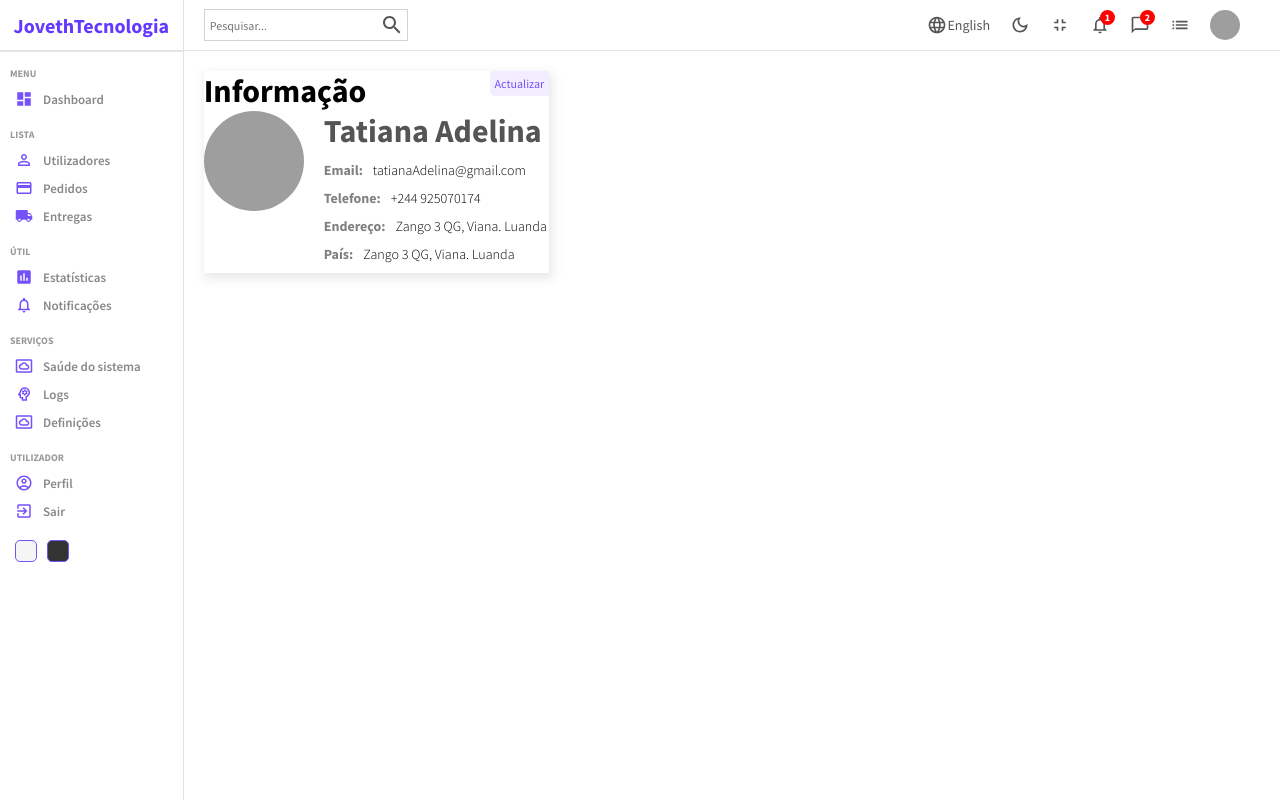
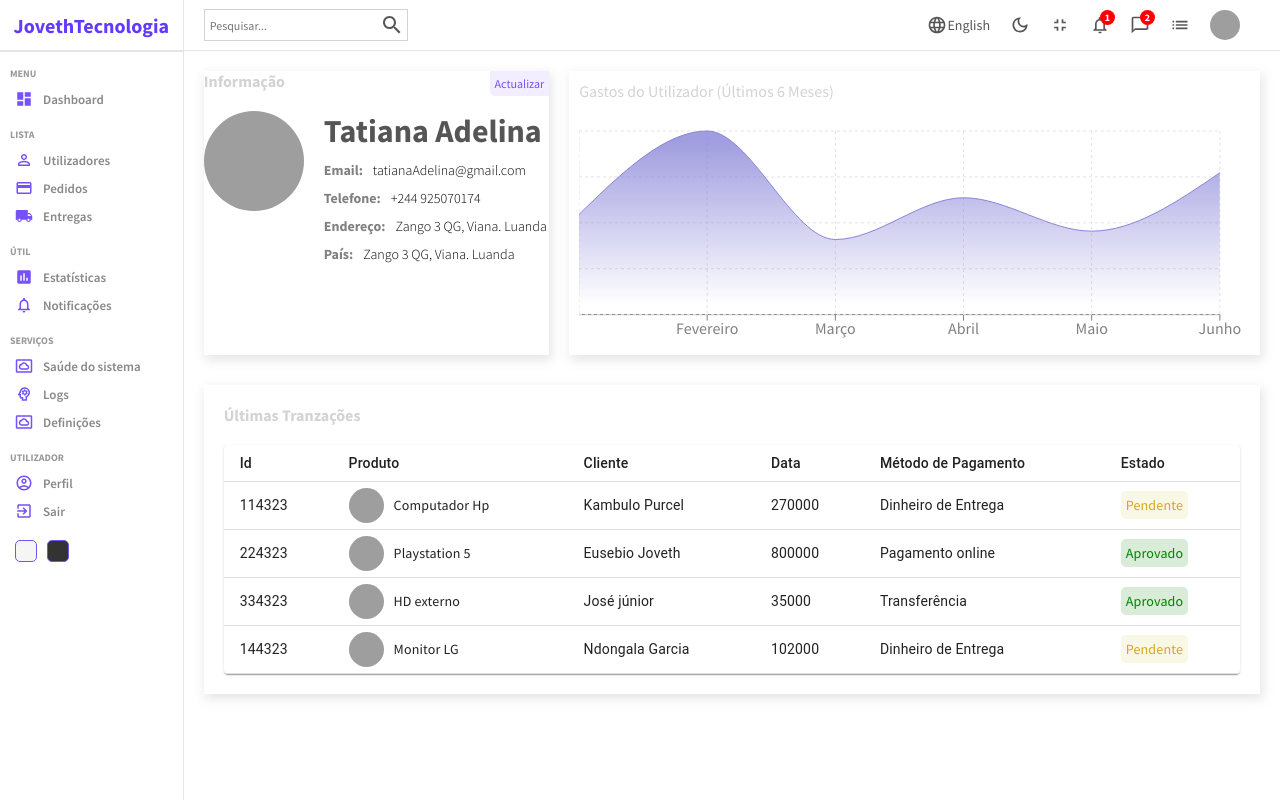
Before and after one commit to EusebioJoveth/jt-template-admin, a React (Create React App) app: page /users/1 in a window 1280 px wide. Built offline with nearby package versions, Linux system fonts and the light colour scheme; grey boxes are pictures that could not be loaded.

Commit message:
Single page concluido

```diff
--- a/src/components/chart/Chart.jsx
+++ b/src/components/chart/Chart.jsx
@@ -11,11 +11,11 @@ const data = [
   {name: "Junho", Total: 1700 },
 ];
 
-const Chart = () => {
+const Chart = ({aspect, title}) => {
   return (
     <div className="chart">
-      <div className="title">Últimos 6 meses (Receita)</div>
-     <ResponsiveContainer width="100%" aspect={2 / 1}>
+      <div className="title">{title}</div>
+     <ResponsiveContainer width="100%" aspect={aspect}>
      <AreaChart width={730} height={250} data={data}
   margin={{ top: 10, right: 30, left: 0, bottom: 0 }}>
   <defs>
--- a/src/pages/home/Home.jsx
+++ b/src/pages/home/Home.jsx
@@ -21,7 +21,7 @@ const Home = () => {
           </div>
           <div className="charts">
             <Featured />
-            <Chart />
+            <Chart title="Últimos 6 Meses (Receitas)" aspect={2/1}/>
           </div>
           <div className="listContainer">
             <div className="listTitle">Últimas Transações</div>
--- a/src/pages/single/Single.jsx
+++ b/src/pages/single/Single.jsx
@@ -2,6 +2,8 @@ import React from 'react';
 import './single.scss';
 import Sidebar from "../../components/sidebar/Sidebar";
 import Navbar from "../../components/navbar/Navbar";
+import Chart from "../../components/chart/Chart";
+import List from "../../components/table/Table";
 
 const Single = () => {
   return (
@@ -38,11 +40,12 @@ const Single = () => {
 
           </div>
           <div className="right">
-
+            <Chart aspect={3 / 1} title="Gastos do Utilizador (Últimos 6 Meses)"/>
           </div>
         </div>
         <div className="bottom">
-
+          <h1 className="title">Últimas Tranzações</h1>
+          <List />
         </div>
       </div>
     </div>
--- a/src/pages/single/single.scss
+++ b/src/pages/single/single.scss
@@ -66,5 +66,20 @@
                 flex: 2;
             }
         }
+
+        .bottom{
+            -webkit-box-shadow: 2px 4px 10px 1px rgba(0,0,0, 0.47);
+            box-shadow: 2px 4px 10px 1px rgba(201,201,201,0.47);
+            padding: 20px;
+            margin: 10px 20px;
+        }
+
+        .title{
+            font-size: 16px;
+            color: lightgray;
+            margin-bottom: 20px;
+        }
     }
+
+
 }
```
